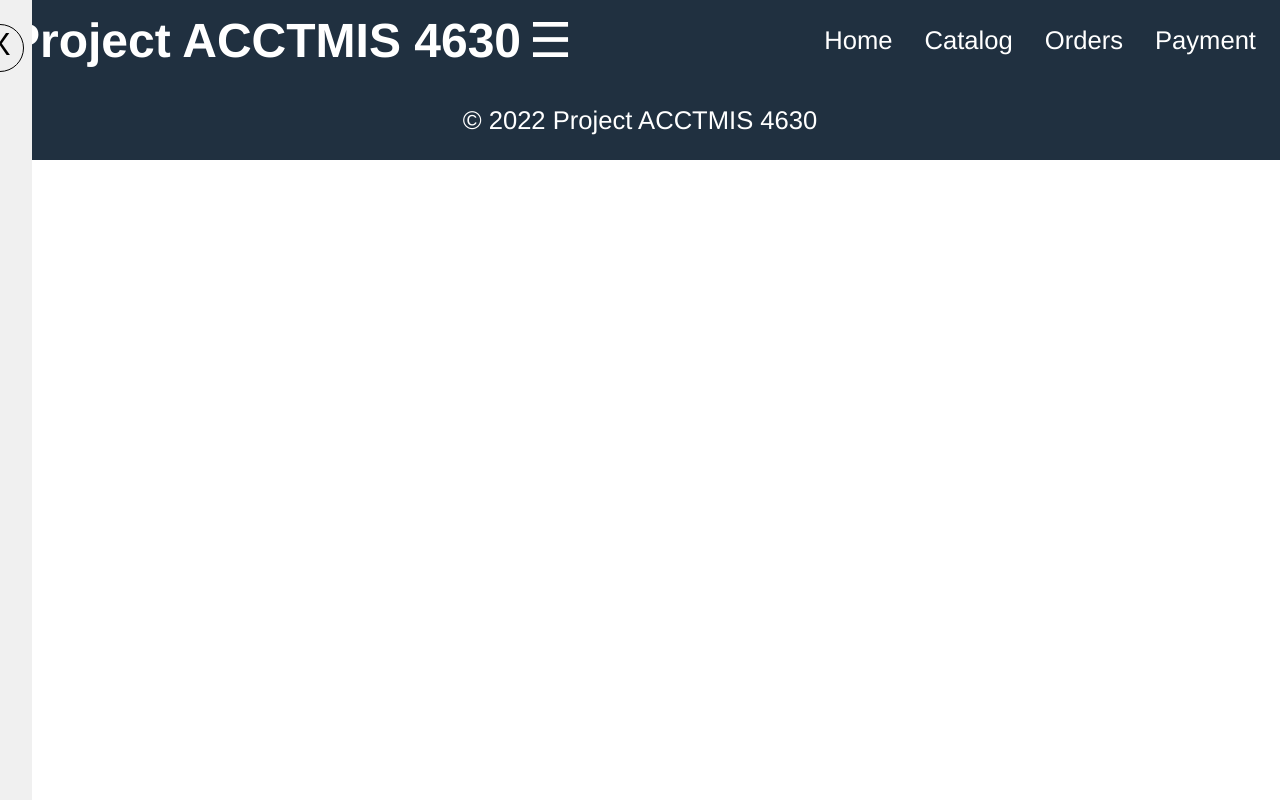
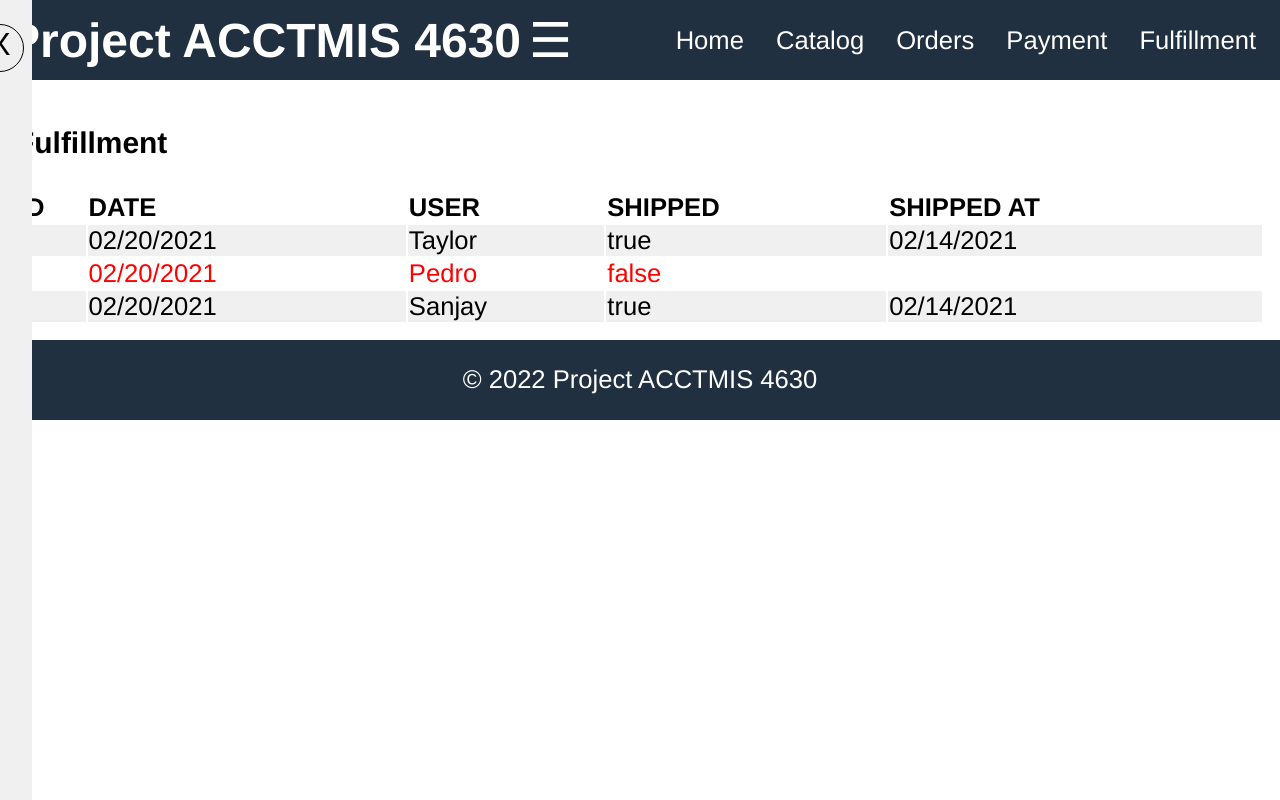
Before and after one commit to PROJECT-ACCTMIS-4630/PROJECT-ACCTMIS-4630-Web, a React (Create React App) app in the folder frontend/: page /fulfillment in a window 1280 px wide. Built offline with nearby package versions, Linux system fonts and the light colour scheme.

Commit message:
add fulfillment

```diff
--- a/frontend/src/App.tsx
+++ b/frontend/src/App.tsx
@@ -9,6 +9,8 @@
 import OrderDetail from "./Orders/OrderDetail";
 
 import PaymentScreen from "./Payment/Payment";
+
+import Fulfillment from "./Fulfillment/Fulfillment";
 
 function App() {
   // This is the state logic from Version 1 (The "Proper" way)
@@ -28,6 +30,7 @@
             <Link to="/catalog">Catalog</Link>
             <Link to="/orders">Orders</Link>
             <Link to="/payment">Payment</Link>
+            <Link to="/fulfillment">Fulfillment</Link>
           </div>
         </header>
 
@@ -48,6 +51,7 @@
             <Route path="orders" element={<Orders />}></Route>
             <Route path="/order/:id" element={<OrderDetail />}></Route>
             <Route path="/payment" element={<PaymentScreen />}></Route>
+            <Route path="/fulfillment" element={<Fulfillment />}></Route>
           </Routes>
         </main>
 
--- /dev/null
+++ b/frontend/src/Fulfillment/Fulfillment.tsx
@@ -0,0 +1,38 @@
+import React from "react";
+import data from "./data";
+
+function Fulfillment() {
+    return (
+        <div className="content content-margined">
+            <div className="order-header">
+                <h3>Fulfillment</h3>
+            </div>
+            <div className="order-list">
+                <table className="table">
+                    <thead>
+                        <tr>
+                            <th>ID</th>
+                            <th>DATE</th>
+                            <th>USER</th>
+                            <th>SHIPPED</th>
+                            <th>SHIPPED AT</th>
+                        </tr>
+                    </thead>
+                    <tbody>
+                        {data.fulfillments.map((item) => (
+                            <tr key={item._id} className={item.isShipped ? '' : 'unshipped'}>
+                                <td>{item._id}</td>
+                                <td>{item.createdAt}</td>
+                                <td>{item.user.name}</td>
+                                <td>{item.isShipped.toString()}</td>
+                                <td>{item.shippedAt}</td>
+                            </tr>
+                        ))}
+                    </tbody>
+                </table>
+            </div>
+        </div>
+    );
+};
+
+export default Fulfillment;
--- /dev/null
+++ b/frontend/src/Fulfillment/data.tsx
@@ -0,0 +1,31 @@
+export default {
+    fulfillments: [
+    {
+        _id: 1,
+        createdAt: '02/20/2021',
+        user: {
+            name: 'Taylor'
+        },
+        isShipped: true,
+        shippedAt: '02/14/2021',
+    },
+        {
+        _id: 2,
+        createdAt: '02/20/2021',
+        user: {
+            name: 'Pedro'
+        },
+        isShipped: false,
+        shippedAt: null,
+    },
+        {
+        _id: 1,
+        createdAt: '02/20/2021',
+        user: {
+            name: 'Sanjay'
+        },
+        isShipped: true,
+        shippedAt: '02/14/2021',
+    },
+    ]
+}
--- a/frontend/src/index.css
+++ b/frontend/src/index.css
@@ -185,3 +185,6 @@
   border: 0.1rem #c0c0c0 solid;
   border-radius: 0.5rem;
 }
+.unshipped {
+  color: red
+}
```
